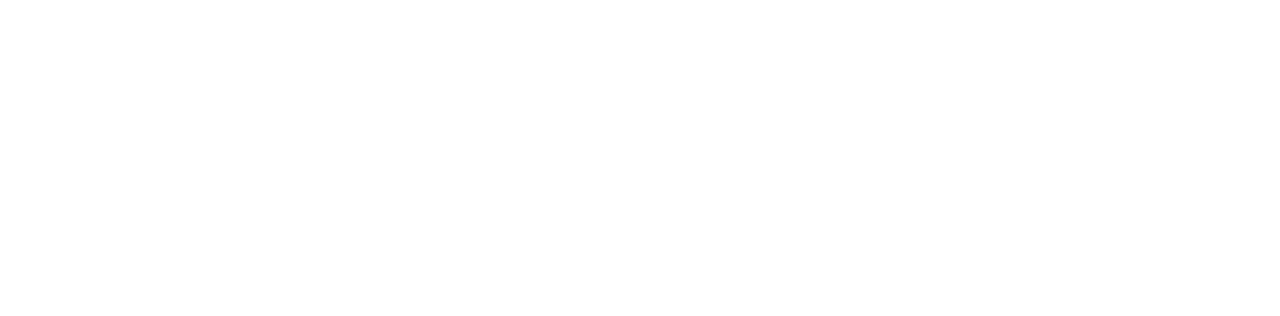
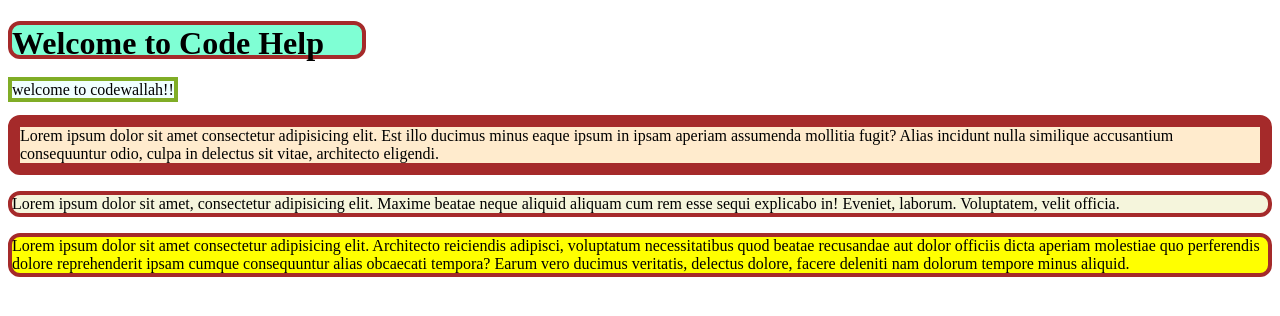
Before and after one commit to samridhi1211/WebDevelopment, a plain HTML site: page BoxModel/style.html in a window 1280 px wide. Drawn offline with Linux system fonts and the light colour scheme.

Commit message:
First Commit

```diff
--- a/BoxModel/style.html
+++ b/BoxModel/style.html
@@ -4,8 +4,76 @@
     <meta charset="UTF-8">
     <meta name="viewport" content="width=device-width, initial-scale=1.0">
     <title>Document</title>
+
+    <style>
+        h1{
+            background-color:aquamarine ;
+            /* border-style:dashed ;
+            border-width: 5px;
+            border-color: brown;  */
+            border: solid brown 4px;
+
+             border-radius: 12px;
+             width: 350px;
+             height: 30px;
+
+            /* border-top-left-radius: 33px;
+
+           border-top: dashed blue 4px; */
+        }
+        .resizable-span{
+            background-color: azure;
+            border: solid rgb(128, 173, 38) 4px;
+            /* padding: 30px;
+            margin: 45px; */
+             /* width: 50px;
+             height: 30px; */
+        }
+
+        .firstclass{
+            background-color: blanchedalmond;
+            border-radius: 12px;
+            border: solid brown 12px;
+            /* padding: 30px;
+            margin: 50px; */
+            /* padding-top: 40px;
+            padding-right: 20px;
+            padding-bottom: 30px;
+            padding-left: 31px; */
+            /* padding: 30px 14px 24px 15px;
+            margin-top: 100px;
+            margin-left: 34px;
+            margin-bottom: 27px; */
+        }
+
+        .secondpara{
+            background-color:beige ;
+            border-radius: 12px;
+            border: solid brown 4px;
+            /* height: 343px; */
+            /* padding: 30px;
+            margin: 40px; */
+        }
+        .thirdpara{
+            background-color:yellow ;
+            border-radius: 12px;
+            border: solid brown 4px;
+        }
+    </style>
 </head>
 <body>
+    <h1>Welcome to Code Help</h1>
+
+    <span class="resizable-span">
+        welcome to codewallah!!
+    </span>
+
+    <p class="firstclass">Lorem ipsum dolor sit amet consectetur adipisicing elit. Est illo ducimus minus eaque ipsum in ipsam aperiam assumenda mollitia fugit? Alias incidunt nulla similique accusantium consequuntur odio, culpa in delectus sit vitae, architecto eligendi.</p>
+
+    <p class="secondpara">Lorem ipsum dolor sit amet, consectetur adipisicing elit. Maxime beatae neque aliquid aliquam cum rem esse sequi explicabo in! Eveniet, laborum. Voluptatem, velit officia.</p>
+
+    <p class="thirdpara">Lorem ipsum dolor sit amet consectetur adipisicing elit. Architecto reiciendis adipisci, voluptatum necessitatibus quod beatae recusandae aut dolor officiis dicta aperiam molestiae quo perferendis dolore reprehenderit ipsam cumque consequuntur alias obcaecati tempora? Earum vero ducimus veritatis, delectus dolore, facere deleniti nam dolorum tempore minus aliquid.</p>
+
 
 </body>
 </html>
```
Also changed, not shown: DisplayProperty/index.html (added).
